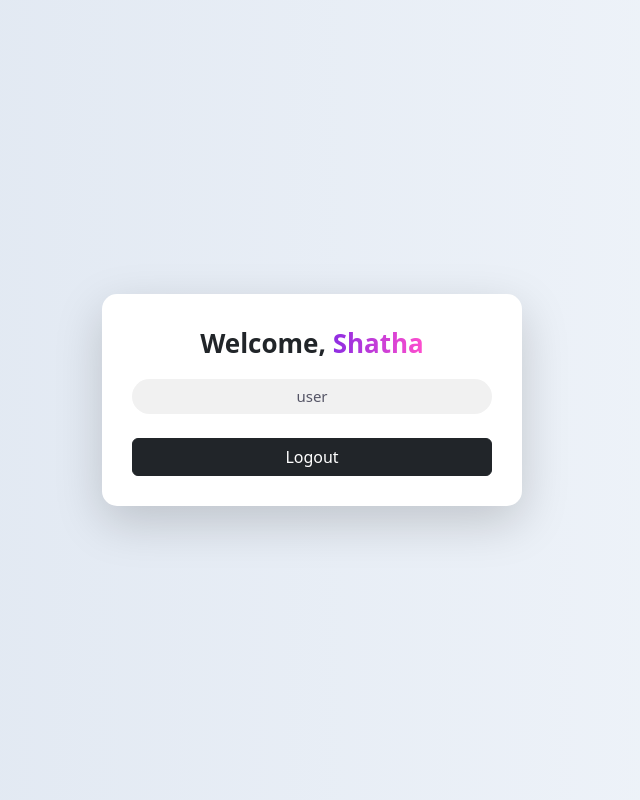
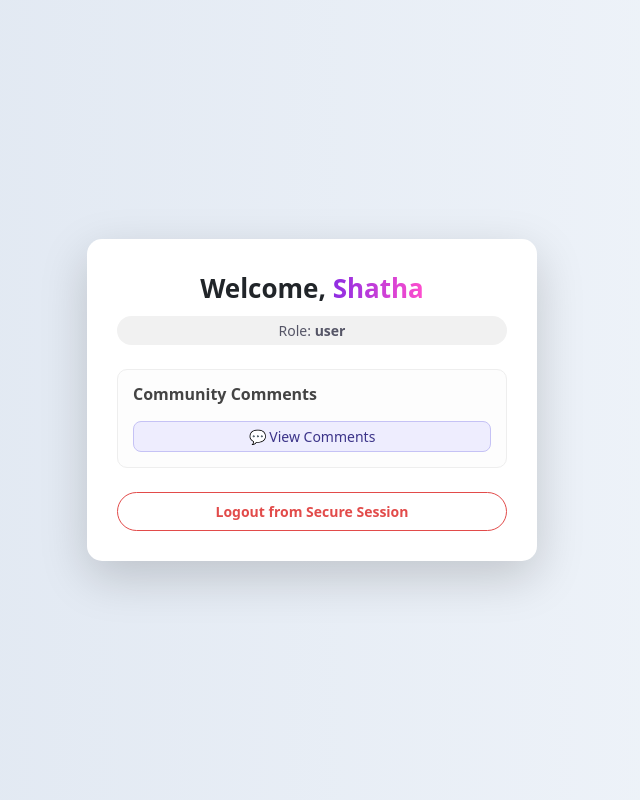
Before and after one commit to Sadeemutairi/security-project, a Flask app: page /dashboard in a window 1280 px wide. Shown: the whole page, without its empty margins (328-968 px from the left). Run offline with Flask 3, Linux system fonts and the light colour scheme; a user stored in the database is signed in; data comes from the database, SQL or seed files in the repository.

Commit message:
dashboard.html

```diff
--- a/templates/dashboard.html
+++ b/templates/dashboard.html
@@ -2,71 +2,83 @@
 <html>
 <head>
   <title>Dashboard</title>
-
-  <!-- Bootstrap (direct access) -->
-  <link href="https://cdn.jsdelivr.net/npm/bootstrap@5.3.8/dist/css/bootstrap.min.css" rel="stylesheet">
-
+  <link href="https://cdn.jsdelivr.net/npm/bootstrap@5.3.0/dist/css/bootstrap.min.css" rel="stylesheet">
   <style>
     body {
       background: linear-gradient(to right, #dde5f0, #f2f6fb);
+      min-height: 100vh;
     }
-
     .card-custom {
-      width: 420px;
+      width: 450px;
       border-radius: 15px;
       padding: 30px;
+      background: white;
     }
-
-    /* Welcome + username */
     .welcome-text {
       font-size: 26px;
       font-weight: 700;
     }
-
-    /* Gradient username */
     .username-gradient {
       background: linear-gradient(to right, #8e2de2, #ff4ecd);
       -webkit-background-clip: text;
       -webkit-text-fill-color: transparent;
       font-weight: 700;
     }
-
-    /* Role badge */
     .role-badge {
       background: #f1f1f1;
       color: #556;
-      font-size: 15px;
-      padding: 6px 14px;
+      font-size: 14px;
+      padding: 4px 12px;
       border-radius: 20px;
       display: inline-block;
     }
+    .comments-section {
+      text-align: left;
+      background: #fdfdfd;
+      border-radius: 10px;
+      padding: 15px;
+      border: 1px solid #eee;
+    }
+    .admin-box {
+      border-radius: 12px;
+      background: #EEEDFE;
+      border: 1px solid #c5c2f5;
+      padding: 15px;
+      margin-bottom: 1rem;
+    }
+    .admin-box h6 {
+      color: #3C3489;
+      font-weight: 700;
+    }
   </style>
 </head>
-
 <body>
-
 <div class="container d-flex justify-content-center align-items-center vh-100">
-
   <div class="card card-custom shadow-lg border-0 text-center">
 
-    <!-- Welcome + Username -->
-    <div class="welcome-text mb-3">
+    <div class="welcome-text mb-2">
       Welcome, <span class="username-gradient">{{ user["username"] }}</span>
     </div>
-
-    <!-- Role -->
     <div class="role-badge mb-4">
-      {{ user["role"] }}
+      Role: <strong>{{ user["role"] }}</strong>
     </div>
 
-    <!-- Logout -->
-    <a href="/logout" class="btn btn-dark w-100">
-      Logout
+    {% if user["role"] == "admin" %}
+    <div class="admin-box mb-4">
+      <a href="/admin" class="btn btn-primary btn-sm w-100" style="background:#534AB7; border:none; border-radius:8px;">View Admin Panel</a>
+    </div>
+    {% endif %}
+
+    <div class="comments-section mb-4">
+      <h6 class="mb-3" style="font-weight: 700; color: #444;">Community Comments</h6>
+      <a href="/comments" class="btn btn-sm w-100" style="background:#EEEDFE; color:#3C3489; border:1px solid #c5c2f5; border-radius:8px;">💬 View Comments</a>
+    </div>
+
+    <a href="/logout" class="text-decoration-none small fw-bold px-4 py-2" style="color:#E24B4A; border:1px solid #E24B4A; border-radius:20px;">
+      Logout from Secure Session
     </a>
 
   </div>
-
 </div>
-
 </body>
 </html>
```
